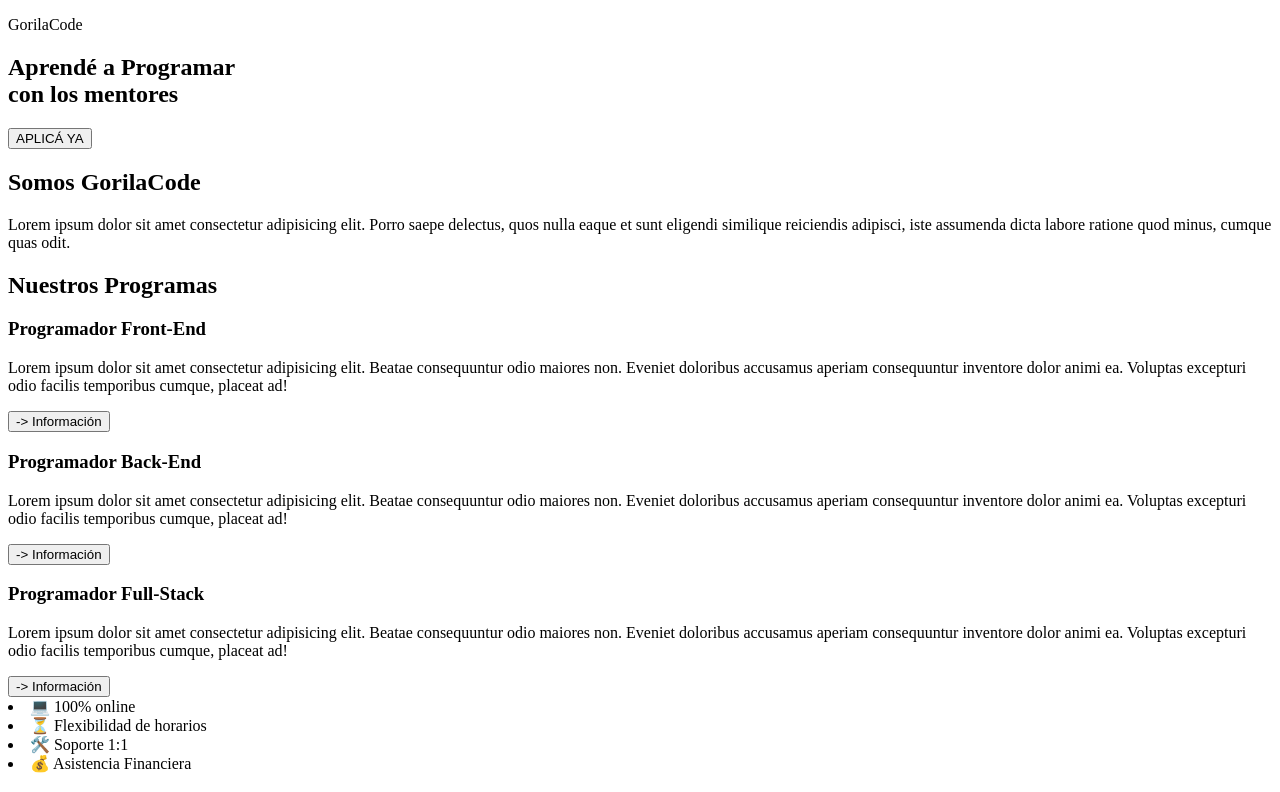
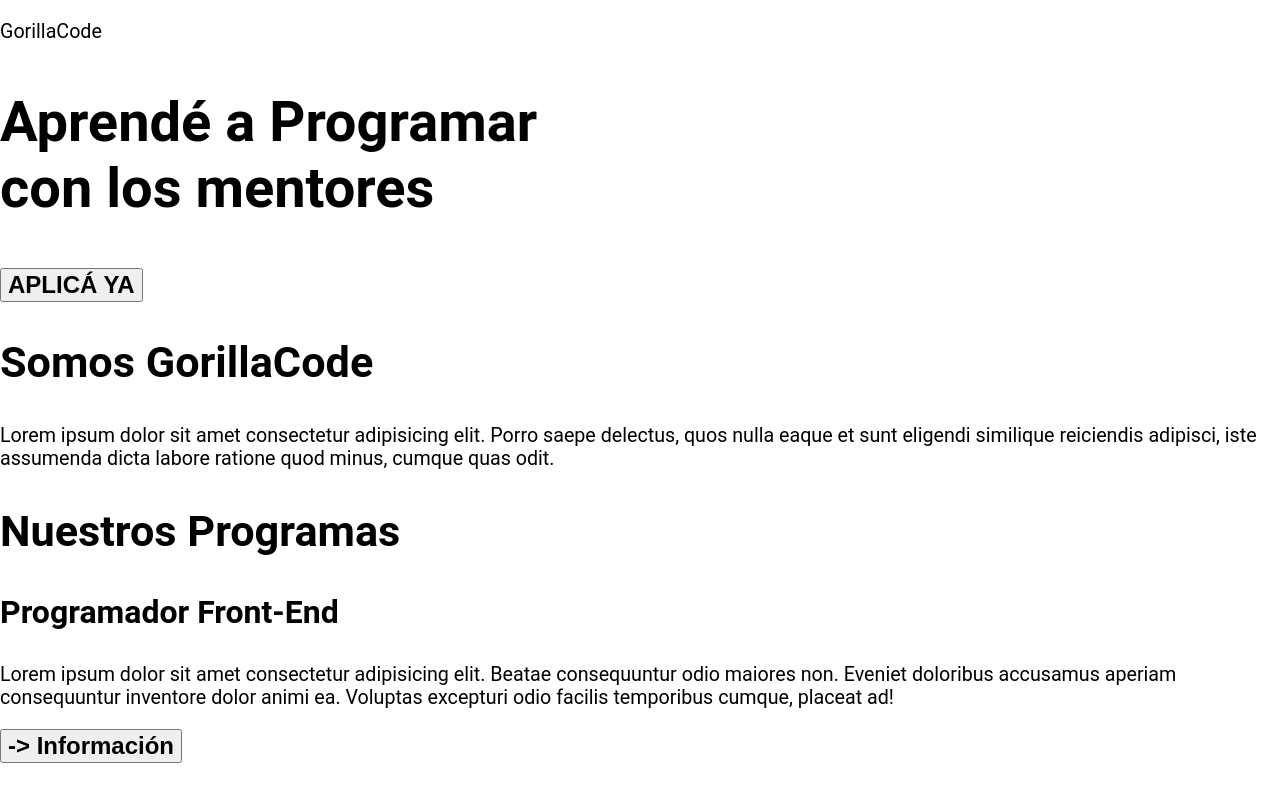
Before and after one commit to rodrigogd12/cursohtmlycss, a plain HTML site: page 2.-deivchoi/index.html in a window 1280 px wide. Shown: the top 792 px of the page. Drawn offline with Linux system fonts and the light colour scheme.

Commit message:
estilos css devchoi

```diff
--- a/2.-deivchoi/css/style.css
+++ b/2.-deivchoi/css/style.css
@@ -0,0 +1,29 @@
+* {
+  box-sizing: border-box;
+}
+
+body {
+  font-family: "Roboto", sans-serif;
+  margin: 0;
+}
+
+h1 {
+  font-size: 3.5em;
+}
+h2 {
+  font-size: 2.7em;
+}
+h3 {
+  font-size: 2em;
+}
+p {
+  font-size: 1.23em;
+}
+ul {
+  list-style: none;
+}
+
+button {
+  font-size: 1.5em;
+  font-weight: bold;
+}
--- a/2.-deivchoi/index.html
+++ b/2.-deivchoi/index.html
@@ -6,13 +6,13 @@
     <meta http-equiv="X-UA-Compatible" content="IE=edge">
     <meta name="viewport" content="width=device-width, initial-scale=1.0">
     <link rel="stylesheet" href="css/style.css">
-    <title>deivchoi</title>
+    <title>GorillaCode</title>
 </head>
 
 <body>
     <header>
         <div class="container"></div>
-        <p class="logo">GorilaCode</p>
+        <p class="logo">GorillaCode</p>
         <nav>
             <a href="#"></a>
             <a href="#"></a>
@@ -28,19 +28,19 @@
         <div class="container">
 
             <div class="img-container"></div>
-            <h2>Somos GorilaCode</h2>
+            <h2>Somos GorillaCode</h2>
             <p>
                 Lorem ipsum dolor sit amet consectetur adipisicing elit. Porro saepe delectus, quos nulla eaque et sunt
                 eligendi similique reiciendis adipisci, iste assumenda dicta labore ratione quod minus, cumque quas
                 odit.
             </p>
+
         </div>
     </section>
     <section id="nuestros-programas">
         <div class="container">
 
             <h2>Nuestros Programas</h2>
-
             <div class="carta">
                 <h3>Programador Front-End</h3>
                 <p>
@@ -50,6 +50,7 @@
                 </p>
                 <button>-> Información</button>
             </div>
+
             <div class="carta">
                 <h3>Programador Back-End</h3>
                 <p>
@@ -79,6 +80,17 @@
         </div>
     </section>
 
+    <section id="aplica-ya">
+        <h2>Listo para programar</h2>
+        <button>APLICÁ YA!</button>
+    </section>
+
+    <footer>
+        <div class="container">
+            <p>&copy; ProgramaYa 2022</p>
+        </div>
+    </footer>
+
 </body>
 
 </html>
```
